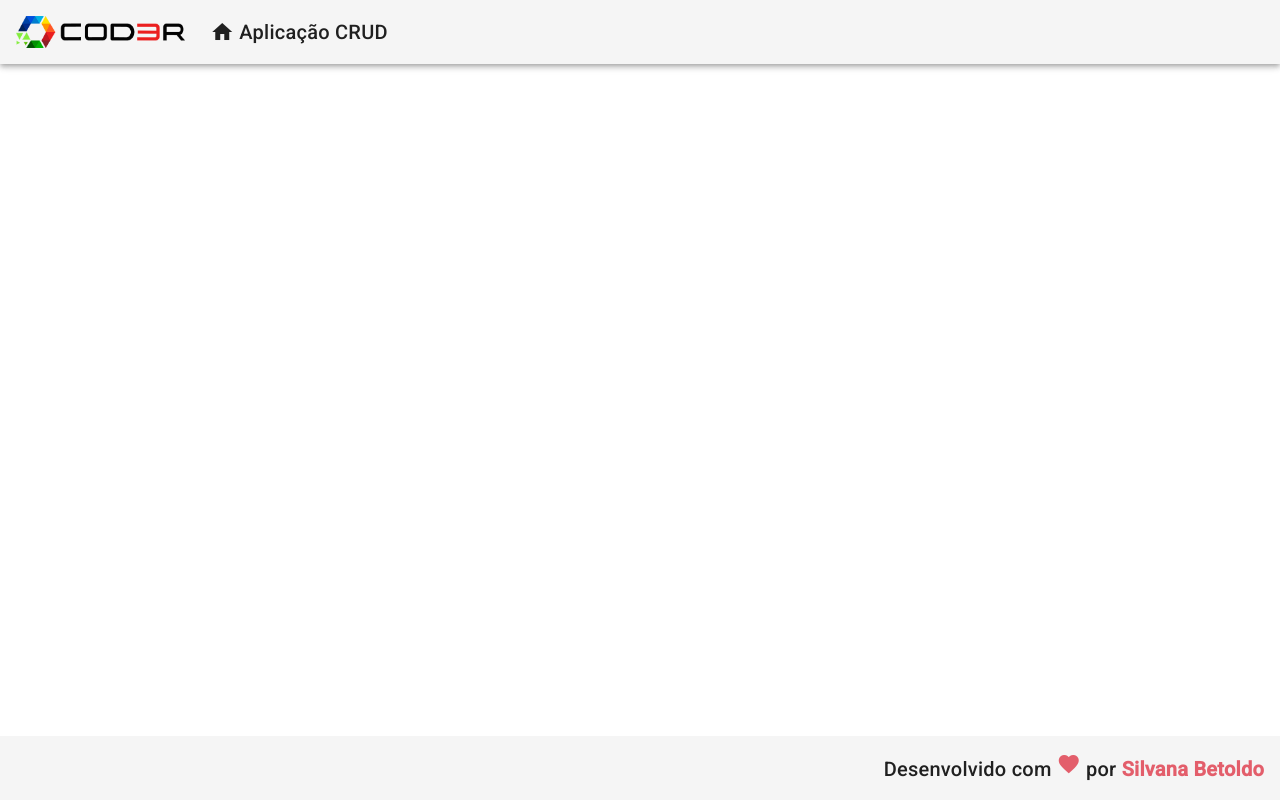
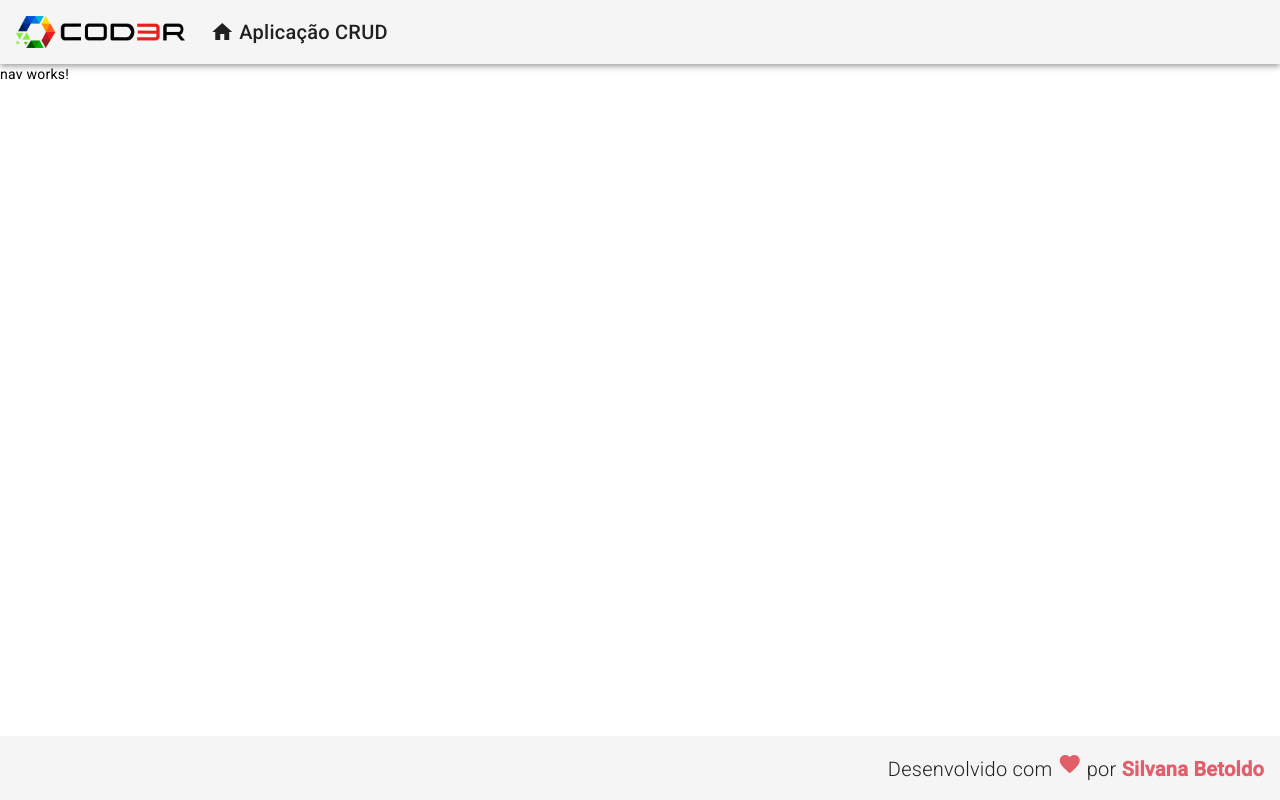
Before and after one commit to Silbetoldo/CRUD_ANGULAR, an Angular app in the folder frontend/: page / in a window 1280 px wide. Built offline with nearby package versions, Linux system fonts and the light colour scheme.

Commit message:
Adicionando navegação

```diff
--- a/frontend/src/app/app.component.html
+++ b/frontend/src/app/app.component.html
@@ -1,2 +1,3 @@
 <app-header></app-header>
+<app-nav></app-nav>
 <app-footer></app-footer>
--- a/frontend/src/app/components/template/footer/footer.component.css
+++ b/frontend/src/app/components/template/footer/footer.component.css
@@ -4,3 +4,8 @@
     display: flex;
     justify-content: end;
 }
+
+.footer > span{
+    font-size: 1.1rm;
+   font-weight: 300;
+}
--- /dev/null
+++ b/frontend/src/app/components/template/nav/nav.component.html
@@ -0,0 +1 @@
+<p>nav works!</p>
--- a/frontend/src/styles.css
+++ b/frontend/src/styles.css
@@ -9,4 +9,5 @@
 
 .v.middle{
     vertical-align: middle;
+
 }
```
Also changed, not shown: frontend/src/app/app.module.ts (+9 -2 lines), frontend/src/app/components/template/nav/nav.component.ts (added, +10 -0 lines), frontend/src/app/components/template/nav/nav.component.css (added).
